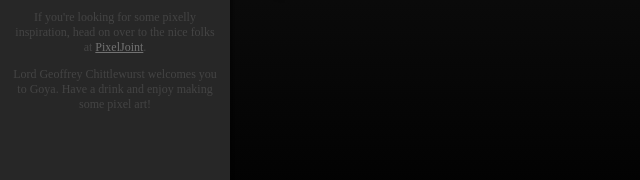
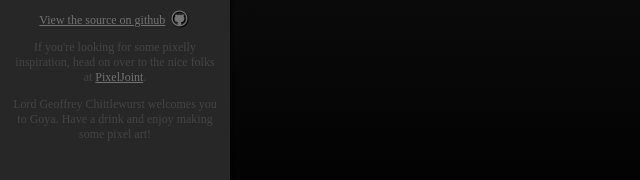
Before and after one commit to jackschaedler/goya, a plain HTML site: page resources/index.html in a window 1280 px wide. Shown: the part 563-743 px from the top of the page, 0-640 px from the left. Drawn offline with Linux system fonts and the light colour scheme.

Commit message:
Add link to github repository from about box

```diff
--- a/resources/index.html
+++ b/resources/index.html
@@ -17,6 +17,10 @@
                 <a href="http://clojure.org/clojurescript" target="_blank">ClojureScript</a>
                 and <a href="https://github.com/swannodette/om" target="_blank">Om</a>.
                 The spiffy icons are provided by <a href="http://fontello.com/" target="_blank">Fontello</a>.
+                <p>
+                    <a href="https://github.com/jackschaedler/goya" target="_blank">View the source on github</a>
+                    <i class="icon-github-circled"> </i>
+                </p>
                 <p>
                     If you're looking for some pixelly inspiration,
                     head on over to the nice folks at <a href="http://www.pixeljoint.com/" target="_blank">PixelJoint</a>.
--- a/resources/main.css
+++ b/resources/main.css
@@ -643,6 +643,15 @@ body
   padding-top: 100px;
 }
 
+
+.about-info i
+{
+  font-size: 16px;
+  width: 25px;
+  height: 25px;
+  color: #727272;
+}
+
 .about-info a:link
 {
   color: #727272;
```
